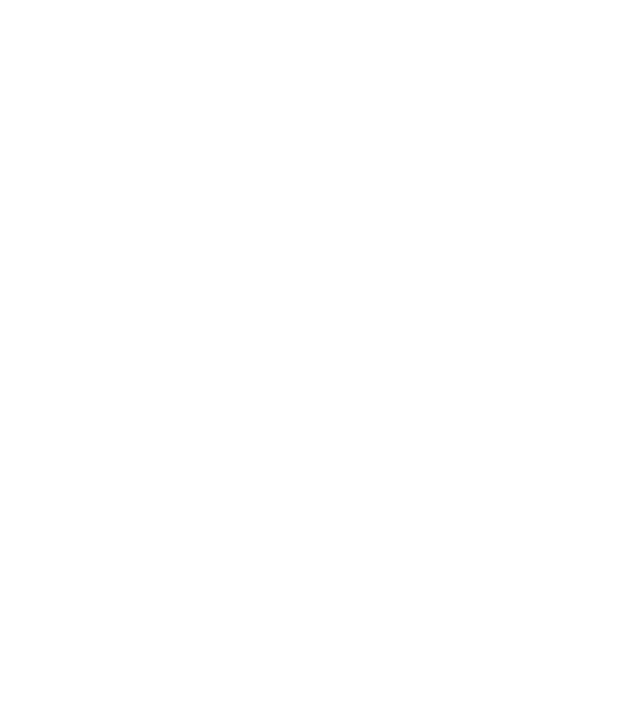
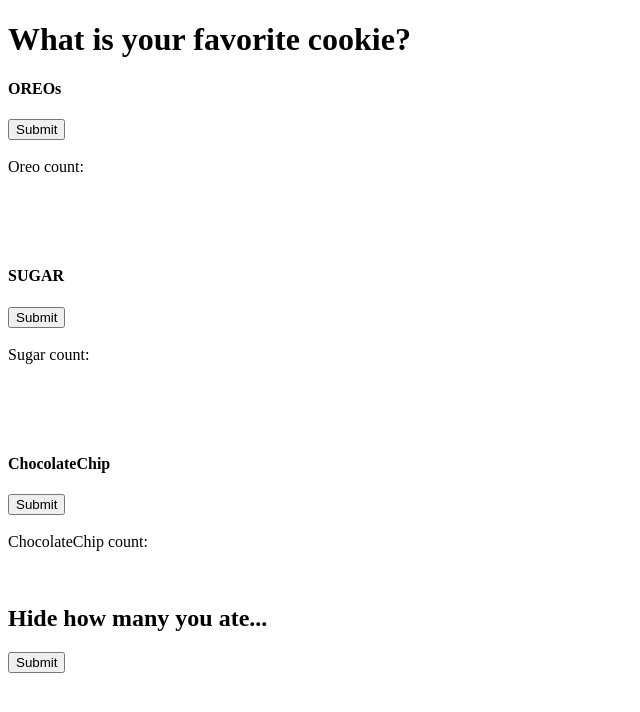
Before and after one commit to johnlagreco/JLagreco_cookiejar, a plain HTML site: page index.html in a window 1280 px wide. Shown: the whole page, without its empty margins (0-640 px from the left). Drawn offline with nearby package versions, Linux system fonts and the light colour scheme.

Commit message:
Setup html page for user. Added Readme & script.js.

```diff
--- a/index.html
+++ b/index.html
@@ -6,12 +6,32 @@
 	<link rel="stylesheet" type="text/css" href="styles.css">
 </head>
 <body>
+<h1>What is your favorite cookie?</h1>
+<div>
+<h4>OREOs</h4>
+	<button id="oreo" type="button" onclick="script">Submit</button><br><br>
+	Oreo count:<p id="oreo"></p>
+</div>
+<br><br><br>
 
+<div>
+<h4>SUGAR</h4>
+	<button id="sugar" type="button" onclick="script">Submit</button><br><br>
+	Sugar count:<p id="sugar"></p>
+</div>
+<br><br><br>
 
-
-
+<div>
+<h4>ChocolateChip</h4>
+	<button id="choco" type="button" onclick="script">Submit</button><br><br>
+	ChocolateChip count:<p id="cc"></p>
+</div>
+<br>
+<h2>Hide how many you ate...</h2>
+<button id="clear" type="button" onclick="script">Submit</button>
 
 	<script src="https://ajax.googleapis.com/ajax/libs/jquery/2.1.3/jquery.min.js"></script>
 	<script type="text/javascript" src="cookie.js"></script>
+	<script type="text/javascript" src="script.js"></script>
 </body>
 </html>
--- /dev/null
+++ b/script.js
@@ -0,0 +1,6 @@
+$(document).ready(function(){
+
+
+
+
+});
```
Also changed, not shown: 1 other file.
